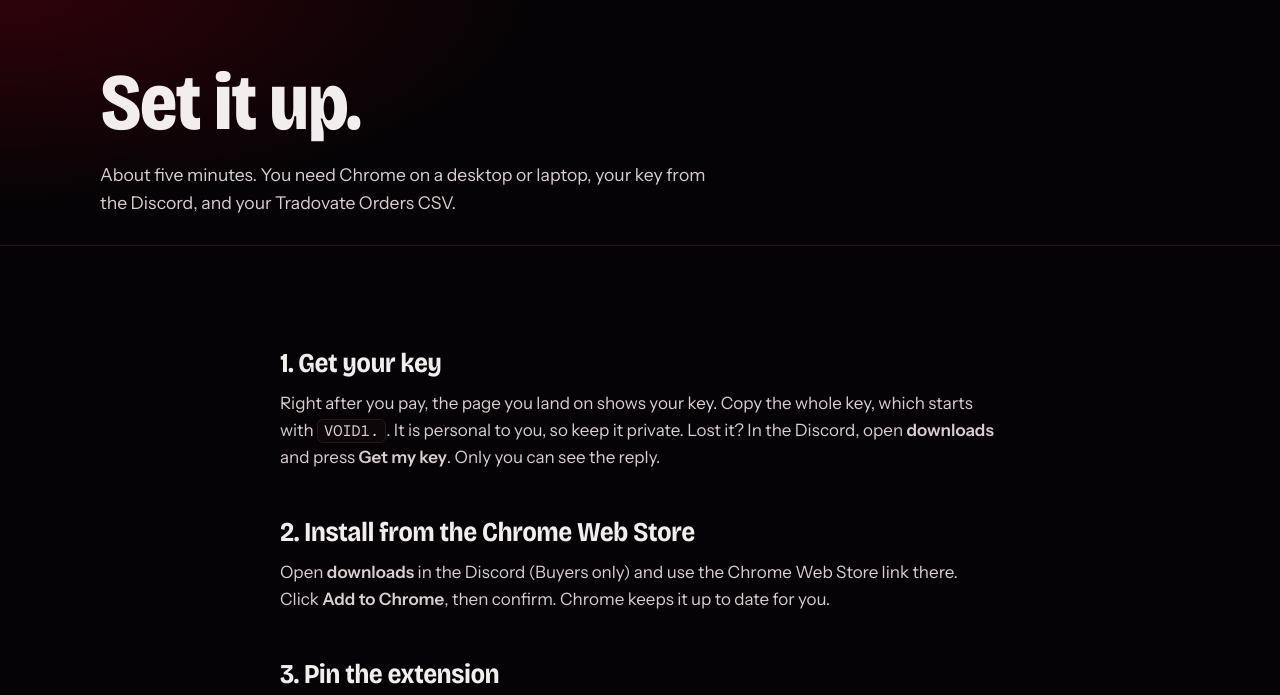
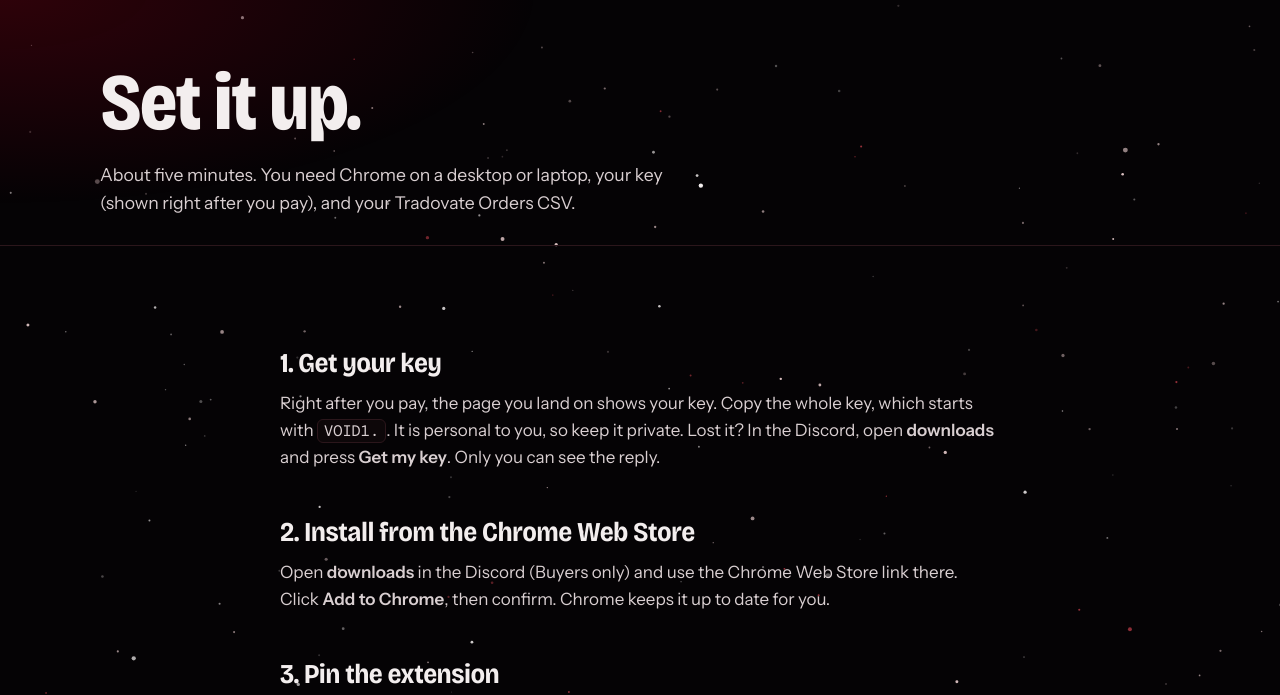
Before and after one commit to tjavon148-source/thevoid, a plain HTML site: page site/setup/index.html in a window 1280 px wide. Shown: the part 72-767 px from the top of the page. Drawn offline with Linux system fonts and the light colour scheme.

Commit message:
Add starfield with shooting stars (public/js/stars.js); setup page wording
Off switches: ?stars=off in the URL, or ENABLED=false in stars.js. Restore point: branch backup-before-stars.
Co-Authored-By: Claude Sonnet 5.5 <noreply@anthropic.com>
Claude-Session: https://claude.ai/code/session_01A2aemqi1P628GxZwU4uAXf

```diff
--- a/site/changelog/index.html
+++ b/site/changelog/index.html
@@ -14,7 +14,7 @@
 
 <link rel="icon" href="/mark.svg" type="image/svg+xml"><link rel="apple-touch-icon" href="/icon-512.png">
 <link rel="preload" href="/fonts/bricolage-grotesque-latin-wdth-normal.woff2" as="font" type="font/woff2" crossorigin>
-<link rel="stylesheet" href="/css/site.css">
+<link rel="stylesheet" href="/css/site.css"><script src="/js/stars.js" defer></script>
 
 </head>
 <body>
--- /dev/null
+++ b/site/js/stars.js
@@ -0,0 +1,88 @@
+/* Starfield: three drifting depth layers, a few red stars, rare shooting stars.
+   Sits behind everything (fixed, z-index -1). Off switches:
+   - add ?stars=off to any page address to see the site without it
+   - set ENABLED = false below to turn it off for everyone
+   Respects reduced-motion (one still frame) and pauses while the tab is hidden. */
+(function () {
+  const ENABLED = true;
+  if (!ENABLED || /[?&]stars=off\b/.test(location.search)) return;
+
+  const reduce = matchMedia("(prefers-reduced-motion: reduce)").matches;
+  const small = innerWidth < 700 || matchMedia("(pointer: coarse)").matches;
+  const canvas = document.createElement("canvas");
+  canvas.setAttribute("aria-hidden", "true");
+  canvas.style.cssText = "position:fixed;inset:0;width:100%;height:100%;z-index:-1;pointer-events:none";
+  document.body.prepend(canvas);
+  const ctx = canvas.getContext("2d");
+  if (!ctx) return;
+
+  const LAYERS = [ // depth: size, speed, scroll parallax, brightness
+    { n: 1.0, size: 0.9, drift: 2.0, par: 0.04, a: 0.6 },
+    { n: 0.5, size: 1.3, drift: 4.5, par: 0.10, a: 0.85 },
+    { n: 0.2, size: 1.9, drift: 8.0, par: 0.20, a: 1.0 },
+  ];
+  let W = 0, H = 0, dpr = 1, stars = [];
+  const rnd = (a, b) => a + Math.random() * (b - a);
+
+  function build() {
+    dpr = Math.min(devicePixelRatio || 1, 1.5);
+    W = innerWidth; H = innerHeight;
+    canvas.width = W * dpr; canvas.height = H * dpr;
+    ctx.setTransform(dpr, 0, 0, dpr, 0, 0);
+    const total = Math.min(small ? 110 : 260, Math.round((W * H) / (small ? 7000 : 5500)));
+    const sum = LAYERS.reduce((s, l) => s + l.n, 0);
+    stars = [];
+    LAYERS.forEach((L, li) => {
+      const count = Math.round((total * L.n) / sum);
+      for (let i = 0; i < count; i++) {
+        const red = Math.random() < 0.12;
+        stars.push({ li, x: rnd(0, W), y: rnd(0, H), r: L.size * rnd(0.7, 1.3), tw: rnd(0, 6.28), ts: rnd(0.4, 1.6),
+          rgb: red ? "255,82,96" : (Math.random() < 0.5 ? "243,238,238" : "255,225,225") });
+      }
+    });
+  }
+
+  let shoot = null, nextShoot = performance.now() + rnd(5000, 9000);
+  function spawnShoot() {
+    const fromLeft = Math.random() < 0.5, ang = rnd(0.35, 0.7);   // downward slant, radians
+    const speed = rnd(900, 1400), dir = fromLeft ? 1 : -1;
+    shoot = { x: fromLeft ? rnd(0, W * 0.5) : rnd(W * 0.5, W), y: rnd(0, H * 0.4), vx: dir * speed * Math.cos(ang),
+      vy: speed * Math.sin(ang), life: 0, max: rnd(0.7, 1.1), len: rnd(110, 190) };
+  }
+
+  let last = performance.now(), sy = 0;
+  function frame(now) {
+    const dt = Math.min((now - last) / 1000, 0.05); last = now;
+    ctx.clearRect(0, 0, W, H);
+    sy += ((window.scrollY || 0) - sy) * 0.08;   // eased scroll for a soft parallax
+    const t = now / 1000;
+    for (const s of stars) {
+      const L = LAYERS[s.li];
+      if (!reduce) { s.x -= L.drift * dt; if (s.x < -2) { s.x = W + 2; s.y = rnd(0, H); } }
+      const y = (((s.y - sy * L.par) % H) + H) % H;
+      const tw = reduce ? 1 : 0.65 + 0.35 * Math.sin(t * s.ts + s.tw);
+      ctx.fillStyle = `rgba(${s.rgb},${(L.a * tw).toFixed(3)})`;
+      ctx.beginPath(); ctx.arc(s.x, y, s.r, 0, 6.2832); ctx.fill();
+    }
+    if (!reduce) {
+      if (!shoot && now > nextShoot) spawnShoot();
+      if (shoot) {
+        shoot.life += dt; shoot.x += shoot.vx * dt; shoot.y += shoot.vy * dt;
+        const k = shoot.life / shoot.max, a = Math.sin(Math.min(k, 1) * Math.PI);   // fade in, fade out
+        const m = Math.hypot(shoot.vx, shoot.vy), tx = shoot.x - (shoot.vx / m) * shoot.len, ty = shoot.y - (shoot.vy / m) * shoot.len;
+        const g = ctx.createLinearGradient(shoot.x, shoot.y, tx, ty);
+        g.addColorStop(0, `rgba(255,240,240,${(0.95 * a).toFixed(3)})`);
+        g.addColorStop(0.35, `rgba(255,70,86,${(0.55 * a).toFixed(3)})`);
+        g.addColorStop(1, "rgba(224,16,42,0)");
+        ctx.strokeStyle = g; ctx.lineWidth = 1.6; ctx.lineCap = "round";
+        ctx.beginPath(); ctx.moveTo(shoot.x, shoot.y); ctx.lineTo(tx, ty); ctx.stroke();
+        if (k >= 1 || shoot.x < -300 || shoot.x > W + 300 || shoot.y > H + 300) { shoot = null; nextShoot = now + rnd(9000, 20000); }
+      }
+    }
+    if (!reduce) requestAnimationFrame(frame);
+  }
+
+  build();
+  let rt; addEventListener("resize", () => { clearTimeout(rt); rt = setTimeout(() => { build(); if (reduce) frame(performance.now()); }, 150); });
+  if (reduce) frame(performance.now()); else requestAnimationFrame(frame);
+})();
--- a/site/setup/index.html
+++ b/site/setup/index.html
@@ -14,7 +14,7 @@
 
 <link rel="icon" href="/mark.svg" type="image/svg+xml"><link rel="apple-touch-icon" href="/icon-512.png">
 <link rel="preload" href="/fonts/bricolage-grotesque-latin-wdth-normal.woff2" as="font" type="font/woff2" crossorigin>
-<link rel="stylesheet" href="/css/site.css">
+<link rel="stylesheet" href="/css/site.css"><script src="/js/stars.js" defer></script>
 
 </head>
 <body>
@@ -36,7 +36,7 @@
 </header>
 
 <main id="main">
-  <div class="page-head"><div class="wrap"><h1>Set it up.</h1><p>About five minutes. You need Chrome on a desktop or laptop, your key from the Discord, and your Tradovate Orders CSV.</p></div></div>
+  <div class="page-head"><div class="wrap"><h1>Set it up.</h1><p>About five minutes. You need Chrome on a desktop or laptop, your key (shown right after you pay), and your Tradovate Orders CSV.</p></div></div>
   <div class="wrap prose">
     <h2>1. Get your key</h2>
     <p>Right after you pay, the page you land on shows your key. Copy the whole key, which starts with <code>VOID1.</code>. It is personal to you, so keep it private. Lost it? In the Discord, open <strong>downloads</strong> and press <strong>Get my key</strong>. Only you can see the reply.</p>
```
Also changed, not shown: public/js/stars.js (added, +88 -0 lines), site/demo/index.html (+1 -1 lines), site/index.html (+1 -1 lines), site/privacy/index.html (+1 -1 lines), site/refunds/index.html (+1 -1 lines), site/terms/index.html (+1 -1 lines), site/thanks/index.html (+1 -1 lines), src/pages/setup.html (+1 -1 lines), 1 other file.
